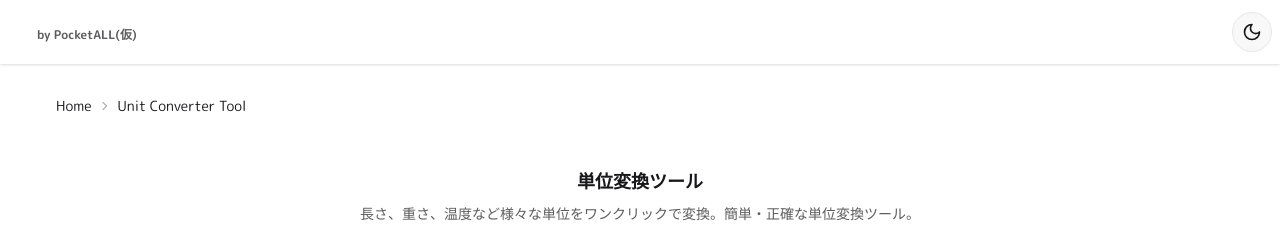
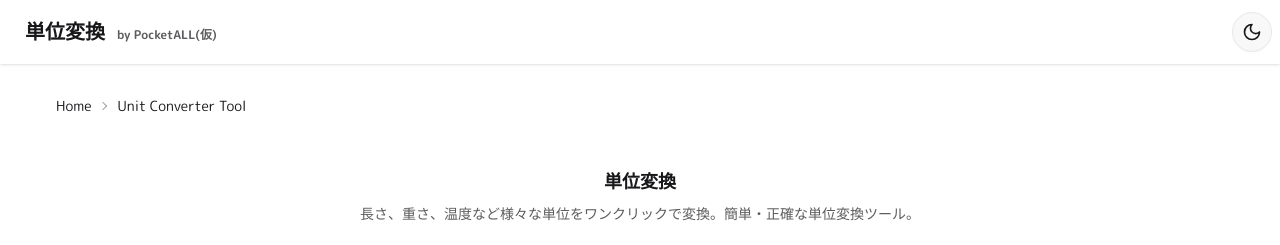
Before and after one commit to yuto0623/pocket-all, a Next.js app: page /unit-converter-tool in a window 1280 px wide. Shown: the top 245 px of the page. Built offline with nearby package versions, Linux system fonts and the light colour scheme; no server answers.

Commit message:
Update Unit Converter Tool titles for consistency and clarity

```diff
--- a/app/(tools)/layout.tsx
+++ b/app/(tools)/layout.tsx
@@ -9,6 +9,7 @@ const ROUTE_TITLE_MAP: { [key: string]: string } = {
 	"/qr-generator-tool": "QRコード作成",
 	"/remove-background-tool": "画像透過",
 	"/image-compressor-tool": "画像圧縮",
+	"/unit-converter-tool": "単位変換",
 };
 
 export default function Layout({
--- a/app/(tools)/unit-converter-tool/page.tsx
+++ b/app/(tools)/unit-converter-tool/page.tsx
@@ -2,7 +2,7 @@ import UnitConverterTool from "@/app/components/Tools/UnitConverterTool/UnitConv
 import type { Metadata } from "next";
 
 export const metadata: Metadata = {
-	title: "単位変換ツール",
+	title: "単位変換",
 	description:
 		"長さ、重さ、温度など様々な単位をワンクリックで変換。簡単・正確な単位変換ツール。",
 	openGraph: {
--- a/app/components/Tools/UnitConverterTool/UnitConverterTool.tsx
+++ b/app/components/Tools/UnitConverterTool/UnitConverterTool.tsx
@@ -50,7 +50,7 @@ export default function UnitConverterTool() {
 		<div>
 			<div className="card">
 				<div className="card-body items-center text-center">
-					<h2 className="card-title">単位変換ツール</h2>
+					<h2 className="card-title">単位変換</h2>
 					<p className="opacity-70 max-w-2xl">
 						長さ、重さ、温度など様々な単位をワンクリックで変換。簡単・正確な単位変換ツール。
 					</p>
```
